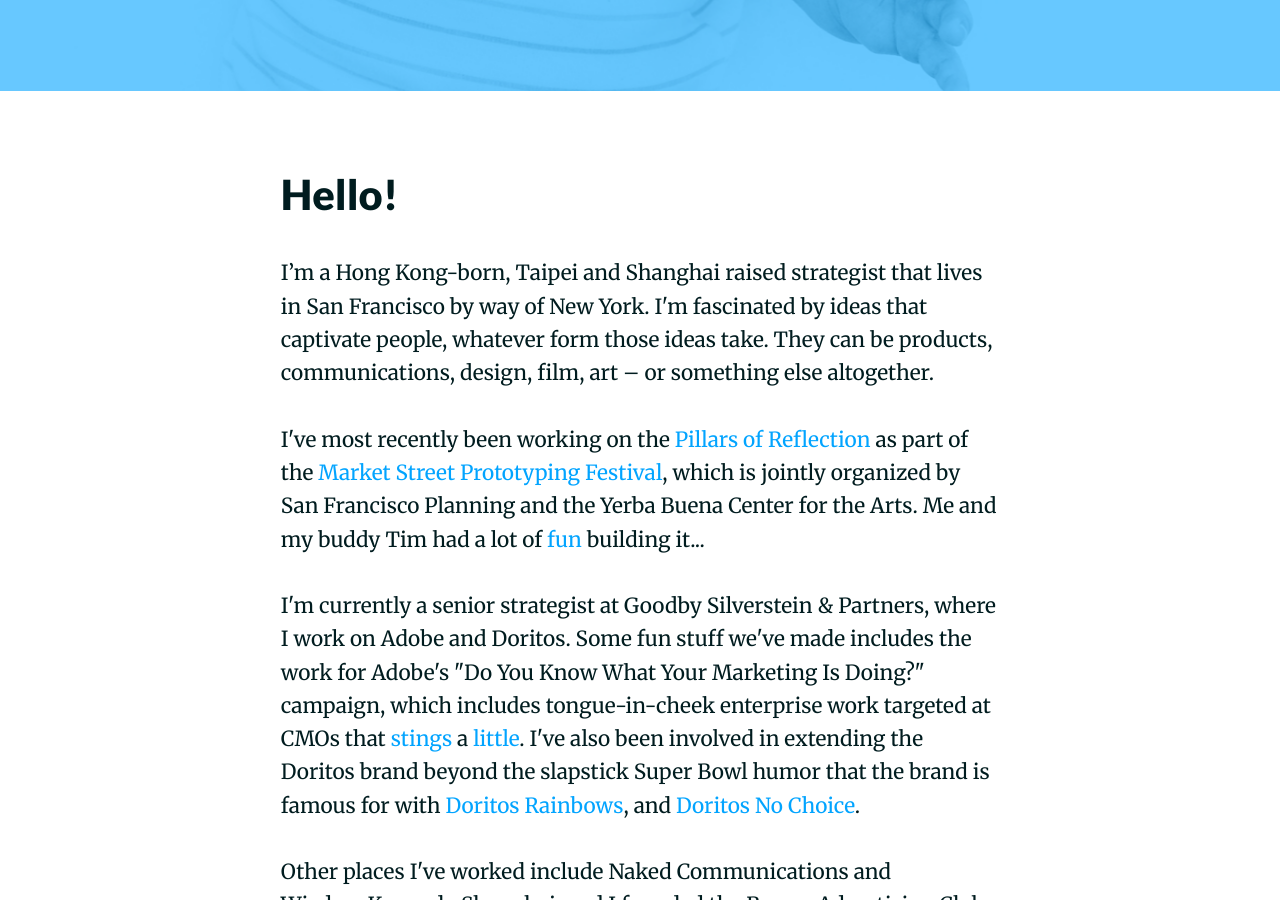
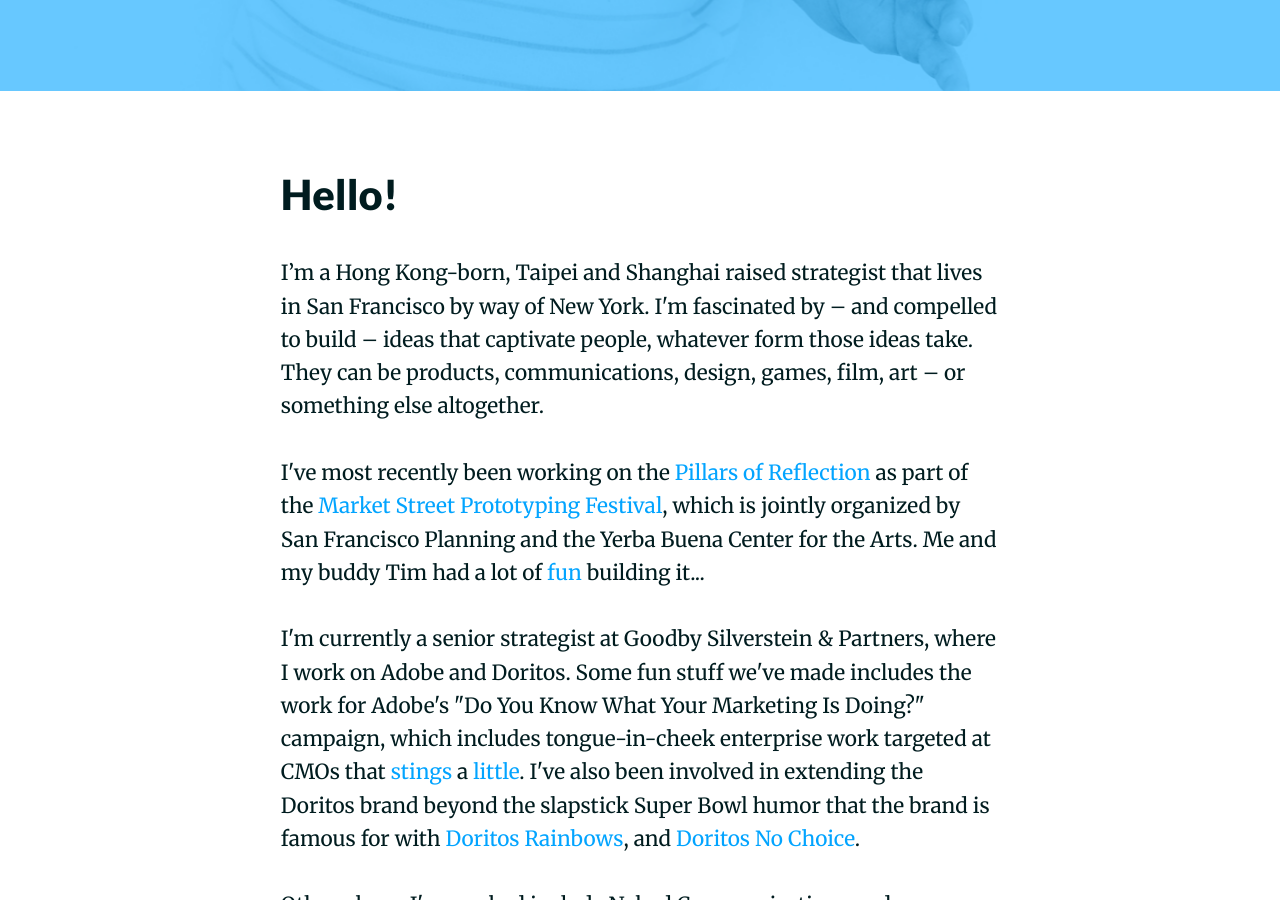
Before and after one commit to hbharding/etienne, a Jekyll site: the page built from index.html, in a window 1280 px wide and 900 px high, scrolled down 809 px. Built offline with Jekyll 4.4.1, drawn with Linux system fonts in a browser that asks for light colours; nearby versions of some CDN libraries; Markdown is read by kramdown in place of the engine named in the settings.

Commit message:
Update index.html

```diff
--- a/index.html
+++ b/index.html
@@ -3,7 +3,7 @@
 title: Etienne Ma
 ---
 <h2>Hello!</h2>
-<p>I’m a Hong Kong-born, Taipei and Shanghai raised strategist that lives in San Francisco by way of New York.  I'm fascinated by ideas that captivate people, whatever form those ideas take.  They can be products, communications, design, film, art – or something else altogether.</p>
+<p>I’m a Hong Kong-born, Taipei and Shanghai raised strategist that lives in San Francisco by way of New York.  I'm fascinated by – and compelled to build – ideas that captivate people, whatever form those ideas take.  They can be products, communications, design, games, film, art – or something else altogether.</p>
 
 <p>I've most recently been working on the <a href="http://marketstreetprototyping.org/2016-festival/projects/pillars-of-reflection/" target="_blank">Pillars of Reflection</a> as part of the <a href="http://marketstreetprototyping.org/" target="_blank">Market Street Prototyping Festival</a>, which is jointly organized by San Francisco Planning and the Yerba Buena Center for the Arts.  Me and my buddy Tim had a lot of <a href="https://youtu.be/0G-pe01RCTk" target="_blank">fun</a> building it...  </p>
 
```
